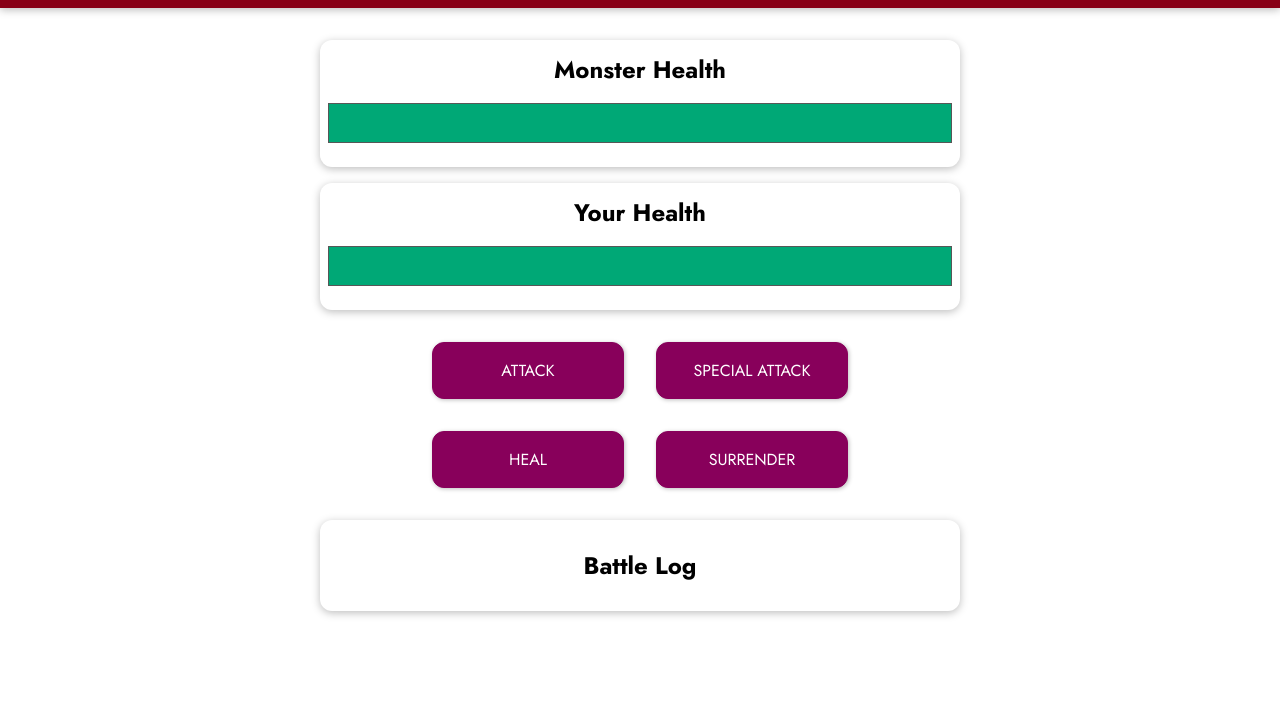
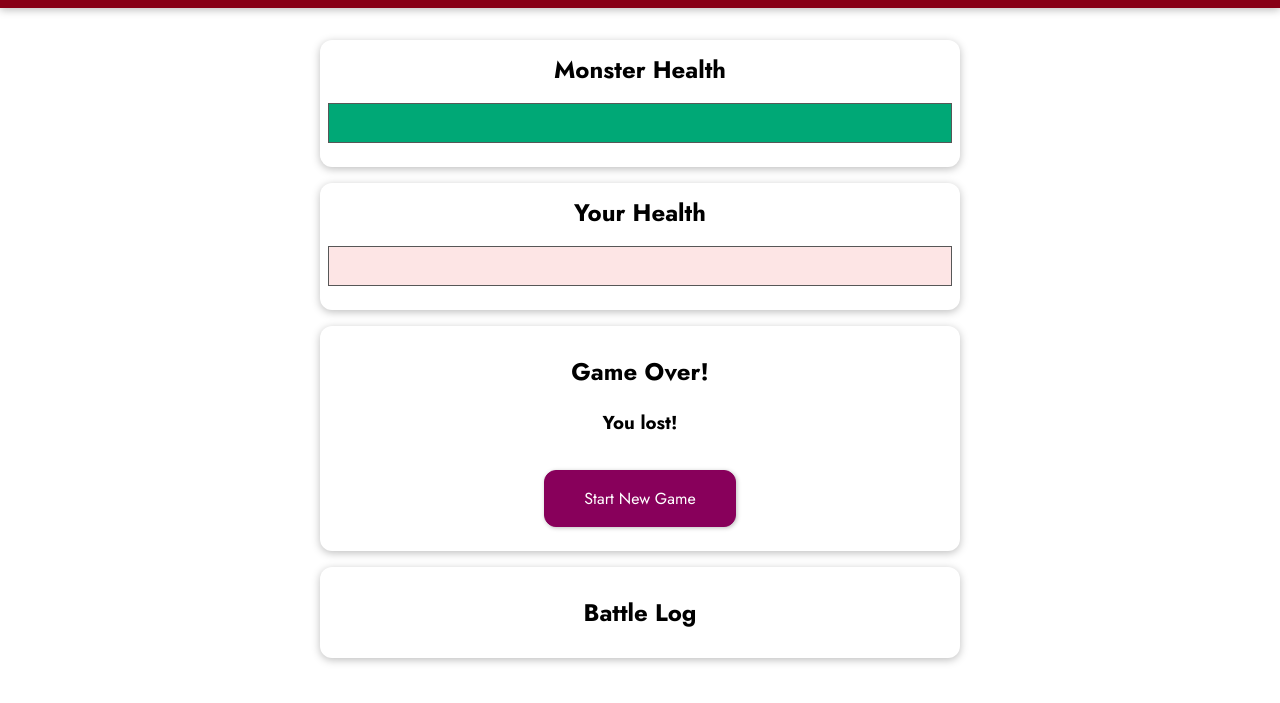
Before and after one commit to dredgos/vuejs-monster-slayer-assignment, a plain HTML site: page index.html in a window 1280 px wide. Both pictures are taken after a click on the button "SURRENDER". Shown: the part 97-800 px from the top of the page. Drawn offline with nearby package versions, Linux system fonts and the light colour scheme.

Commit message:
Added surrender functionality, hide actions on game complete and start new game

```diff
--- a/app.js
+++ b/app.js
@@ -32,14 +32,24 @@ const app = Vue.createApp({
             }
             this.monsterAttack();
             this.currentTurn +=1;
+        },
+        startNewGame() {
+            this.monsterHP = 100,
+            this.playerHP = 100,
+            this.currentTurn = 0,
+            this.winner = null
+        },
+        surrender() {
+            this.winner = 'monster'
+            this.playerHP = 0
         }
     },
     computed: {
         playerBarWidth() {
-            return {width: this.playerHP + '%'}
+            return this.playerHP < 0 ? { width: '0%'} : {width: this.playerHP + '%'}
         },
         monsterBarWidth() {
-            return {width: this.monsterHP + '%'}
+            return this.monsterHP < 0 ? { width: '0%'} : {width: this.monsterHP + '%'}
         },
         specialAttackAvailable() {
             return this.currentTurn % 3 !== 0;
--- a/index.html
+++ b/index.html
@@ -34,13 +34,14 @@
         <h3 v-if="winner === 'monster'">You lost!</h3>
         <h3 v-else-if="winner === 'player'">You Won!</h3>
         <h3 v-else="winner === 'draw'">Its a draw!</h3>
+        <button @click="startNewGame">Start New Game</button>
 
       </section>
-      <section id="controls">
+      <section id="controls" v-if="!winner">
         <button @click="playerAttack">ATTACK</button>
         <button :disabled="specialAttackAvailable" @click="specialAttack">SPECIAL ATTACK</button>
         <button @click="playerHeal">HEAL</button>
-        <button>SURRENDER</button>
+        <button @click="surrender">SURRENDER</button>
       </section>
       <section id="log" class="container">
         <h2>Battle Log</h2>
```
